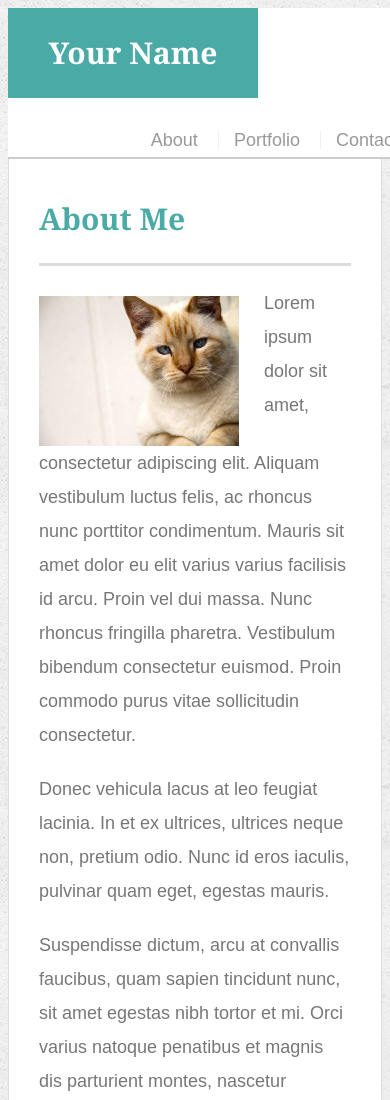
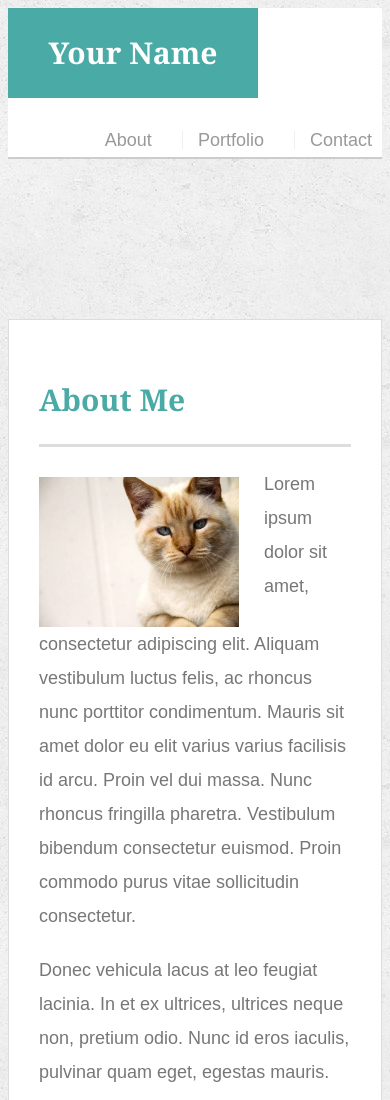
Before and after one commit to dnedaniele/Responsive-Portfolio, a plain HTML site: page index.html in a window 390 px wide. Shown: the top 1100 px of the page. Drawn offline with Linux system fonts and the light colour scheme.

Commit message:
first updates for responsiveness

```diff
--- a/assets/css/style.css
+++ b/assets/css/style.css
@@ -85,6 +85,7 @@ nav {
 nav a {
   display: inline-block;
   padding-left: 15px;
+  padding-right: 10px;
   margin-left: 15px;
   line-height: 18px;
   color: #999;
@@ -215,3 +216,29 @@ input[type=submit] {
   background: #4aaaa5;
   border: 0 none;
 }
+
+@media screen and (max-width: 980px) {
+  #masthead {
+    margin: 0 10px 30px 0;
+  }
+  body {
+    padding-top: 0;
+  }
+}
+
+@media screen and (max-width: 768px) {
+  #masthead {
+    margin: 0 10px 30px 0;
+  }
+  body {
+    padding-top: 0;
+  }
+}
+
+@media screen and (max-width: 640px) {
+  #masthead {
+    position: static;
+    margin: 0 10px 30px 0;
+  }
+
+}
--- a/index.html
+++ b/index.html
@@ -3,7 +3,7 @@
 
 <head>
   <meta charset="UTF-8">
-
+  <meta name="viewport" content="width=device-width, initial-scale=1.0">
   <title>About | Your Name</title>
   <link rel="stylesheet" type="text/css" href="assets/css/style.css">
 </head>
```
Also changed, not shown: contact.html (+1 -0 lines), portfolio.html (+1 -0 lines).
